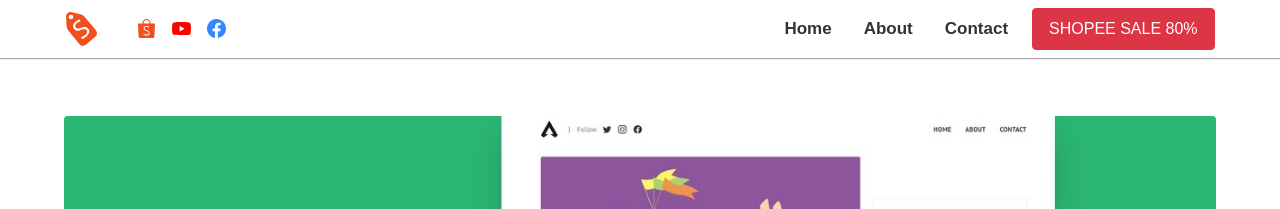
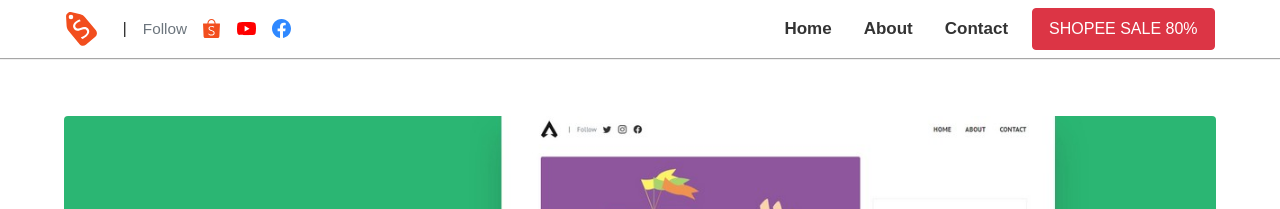
Before and after one commit to hocbaicungcon/sieusale, a Jekyll site: the page built from pages/about.md, in a window 1280 px wide. Shown: the top 209 px of the page. Built offline with Jekyll 4.4.1, drawn with Linux system fonts in a browser that asks for light colours.

Commit message:
Update default.html

```diff
--- a/_layouts/default.html
+++ b/_layouts/default.html
@@ -44,11 +44,11 @@
           {% else %}
           <span class="d-none d-md-inline-block">{{ site.title }}</span>
           {% endif %}
-          </a>
+          </a> |
 
           <div class="d-flex align-items-center">
 
-            <!-- <span class="ml-3 text-muted small">Follow</span> -->
+            <span class="ml-3 text-muted small">Follow</span>
             <a class="d-inline-block social-icon" target="_blank" href="https://shope.ee/1VOIDFMXxP">
 
             <svg width="19" height="19" viewBox="0 0 19 19" fill="none" xmlns="http://www.w3.org/2000/svg">
```
